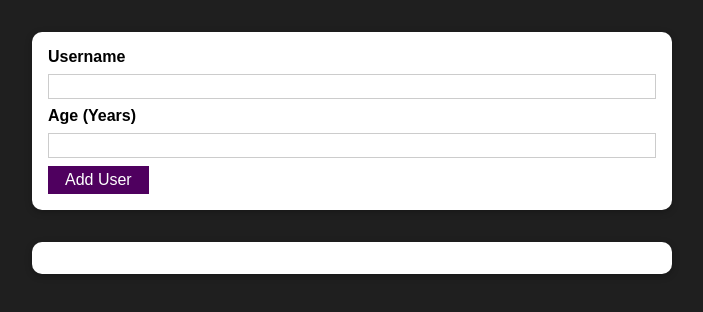
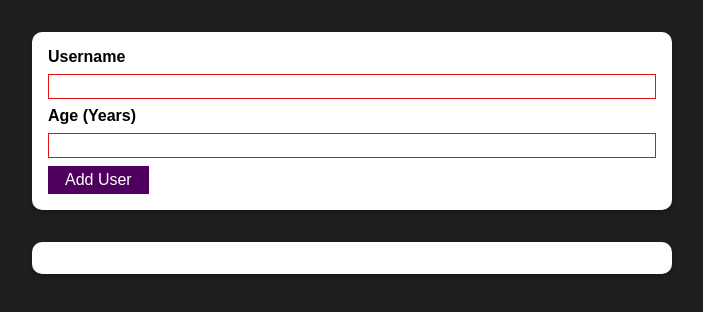
Before and after one commit to jace-jinwoo/user-app, a React (Create React App) app: page / in a window 1280 px wide. Shown: the top 312 px of the page, without its empty margins (288-991 px from the left). Built offline with nearby package versions, Linux system fonts and the light colour scheme.

Commit message:
[feat] Add a input validation

```diff
--- a/src/App.js
+++ b/src/App.js
@@ -1,6 +1,7 @@
 import React, { useState } from "react";
 import AddUser from "./components/Users/AddUser";
 import UserList from "./components/Users/UserList";
+import AddUserValidation from "./components/Users/AddUserValidation";
 
 function App() {
   const [userList, setUserList] = useState([]);
@@ -16,7 +17,8 @@ function App() {
 
   return (
     <div>
-      <AddUser onAddUser={addUserHandler} />
+      <AddUserValidation onAddUser={addUserHandler} />
+      {/* <AddUser onAddUser={addUserHandler} /> */}
       <UserList users={userList} />
     </div>
   );
--- a/src/components/Users/AddUser.module.css
+++ b/src/components/Users/AddUser.module.css
@@ -24,3 +24,7 @@
   outline: none;
   border-color: #4f005f;
 }
+
+input.invalid {
+  border-color: #e51111;
+}
--- /dev/null
+++ b/src/components/Users/AddUserValidation.js
@@ -0,0 +1,109 @@
+import Card from "../UI/Card";
+import classes from "./AddUser.module.css";
+import Button from "../UI/Button";
+import { useEffect, useState } from "react";
+import ErrorModal from "../UI/ErrorModal";
+import Modal from "../UI/Modal";
+
+const initialValue = {
+  userName: "",
+  userNameIsValid: false,
+  age: "",
+  ageIsValid: false,
+};
+
+const AddUserValidation = (props) => {
+  const [entered, setEntered] = useState(initialValue);
+  const [completed, setCompleted] = useState();
+  const [error, setError] = useState();
+
+  const addUserHandler = (e) => {
+    e.preventDefault();
+    if (
+      entered.userName.trim().length === 0 ||
+      entered.age.trim().length === 0
+    ) {
+      setError({
+        title: "Invalid input",
+        message: "Please enter a valid name and age (non-empty values).",
+      });
+      return;
+    }
+    if (+entered.age < 1) {
+      setError({
+        title: "Invalid age",
+        message: "Please enter a valid age (> 0).",
+      });
+      return;
+    }
+
+    setCompleted({
+      title: "Entered",
+      message: "Entered Correctly!",
+    });
+    props.onAddUser(entered.userName, entered.age);
+    setEntered(initialValue);
+  };
+
+  const changeHandler = (e) => {
+    const { id, value } = e.target;
+
+    setEntered({ ...entered, [id]: value });
+  };
+
+  const completedHandler = () => {
+    setCompleted(null);
+  };
+  const errorHandler = () => {
+    setError(null);
+  };
+
+  useEffect(() => {
+    setEntered((prevState) => ({
+      ...prevState,
+      userNameIsValid: entered.userName.trim().length > 5,
+      ageIsValid: entered.age.trim().length > 8,
+    }));
+  }, [entered.userName, entered.age]);
+
+  return (
+    <>
+      <Card className={classes.input}>
+        <form onSubmit={addUserHandler}>
+          <label htmlFor="username">Username</label>
+          <input
+            id="userName"
+            value={entered.userName}
+            onChange={changeHandler}
+            className={entered.userNameIsValid ? "" : classes.invalid}
+          />
+          <label htmlFor="age">Age (Years)</label>
+          <input
+            id="age"
+            type="number"
+            value={entered.age}
+            onChange={changeHandler}
+            className={entered.ageIsValid ? "" : classes.invalid}
+          />
+          <Button type="submit">Add User</Button>
+        </form>
+      </Card>
+      {completed && (
+        <Modal
+          title={completed.title}
+          message={completed.message}
+          onConfirm={completedHandler}
+        />
+      )}
+      {error && (
+        <ErrorModal
+          title={error.title}
+          message={error.message}
+          onConfirm={errorHandler}
+        />
+      )}
+    </>
+  );
+};
+
+export default AddUserValidation;
```
